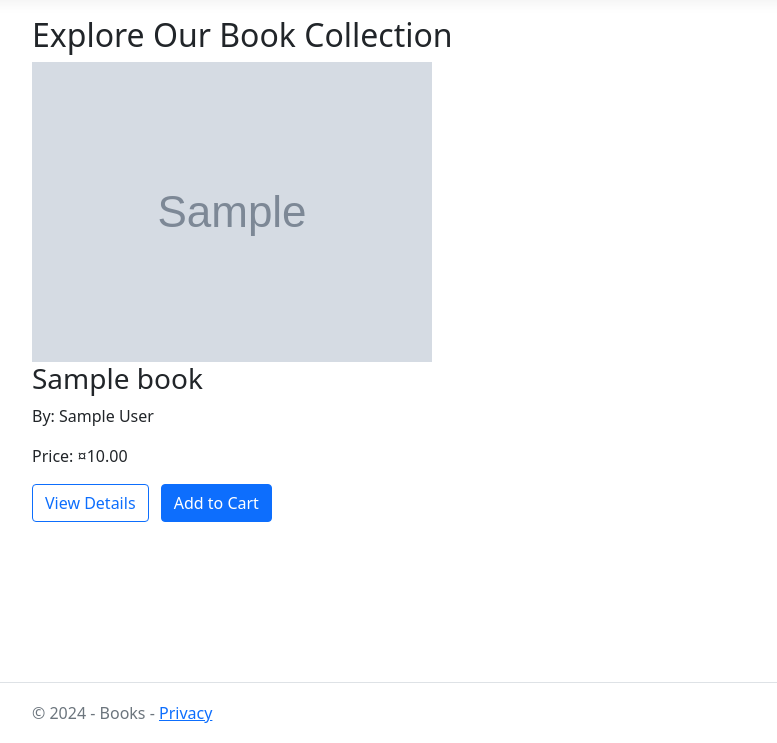
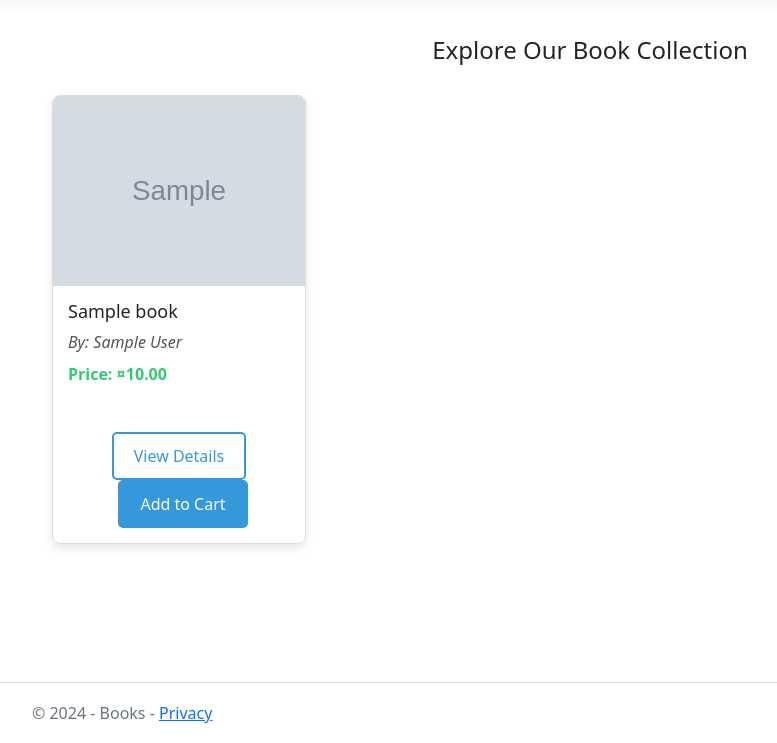
Before and after one commit to ArianaRexhepi/BookShop, an ASP.NET Core app: page /Store in a window 1280 px wide. Shown: the part 57-800 px from the top of the page, without its empty margins (50-827 px from the left). Run offline with ASP.NET Core 8, Linux system fonts and the light colour scheme; tables that the repository leaves empty hold one stand-in row (values such as "Sample post"); grey boxes marked "Sample" are stand-in pictures; style sheets or scripts are compiled from the project's sources; the project's own start-up code is not run, and a stand-in starts its controllers and pages.

Commit message:
intergrated design

```diff
--- a/Views/Store/Index.cshtml
+++ b/Views/Store/Index.cshtml
@@ -3,6 +3,96 @@
 @{
     ViewData["Title"] = "Bookstore";
 }
+
+<style>
+    .book-container {
+        max-width: 1200px;
+        margin: 0 auto;
+        padding: 20px;
+    }
+
+    .book-heading {
+        text-align: center;
+        font-size: 24px;
+        margin-bottom: 30px;
+    }
+
+    .book-grid {
+        display: grid;
+        grid-template-columns: repeat(auto-fill, minmax(250px, 1fr));
+        gap: 20px;
+    }
+
+    .book-card {
+        border: 1px solid #ddd;
+        border-radius: 8px;
+        overflow: hidden;
+        box-shadow: 0 4px 8px rgba(0, 0, 0, 0.1);
+    }
+
+    .book-image {
+        width: 100%;
+        height: auto;
+        border-bottom: 1px solid #ddd;
+    }
+
+    .book-details {
+        padding: 15px;
+    }
+
+    .book-title {
+        font-size: 18px;
+        margin-bottom: 8px;
+    }
+
+    .book-author {
+        font-style: italic;
+        color: #555;
+        margin-bottom: 8px;
+    }
+
+    .book-price {
+        font-weight: bold;
+        color: #2ecc71;
+    }
+
+    .book-actions {
+        padding: 15px;
+        text-align: center;
+    }
+
+    .btn {
+        display: inline-block;
+        padding: 10px 20px;
+        text-align: center;
+        text-decoration: none;
+        font-size: 16px;
+        border-radius: 5px;
+        cursor: pointer;
+    }
+
+    .btn-outline-primary {
+        color: #3498db;
+        border: 2px solid #3498db;
+        background-color: transparent;
+    }
+
+    .btn-outline-primary:hover {
+        background-color: #3498db;
+        color: #fff;
+    }
+
+    .btn-primary {
+        color: #fff;
+        background-color: #3498db;
+        border: 2px solid #3498db;
+    }
+
+    .btn-primary:hover {
+        background-color: #2980b9;
+        border: 2px solid #2980b9;
+    }
+</style>
 
 <link rel="stylesheet" href="~/css/styles.css">
 
```
Also changed, not shown: 9 other files.
